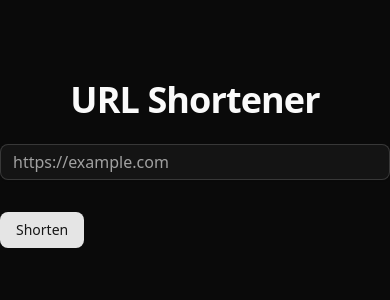
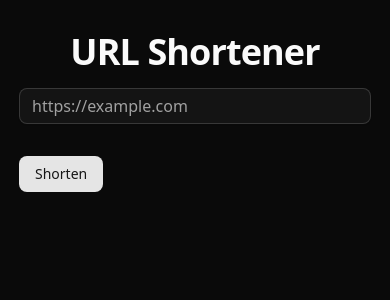
Before and after one commit to bojanstefanovski/url-shortener, a React (Vite) app in the folder my-app/: page / in a window 390 px wide. Shown: the top 300 px of the page. Built offline with nearby package versions, Linux system fonts and the light colour scheme.

Commit message:
improved responsive

```diff
--- a/my-app/src/App.tsx
+++ b/my-app/src/App.tsx
@@ -109,7 +109,7 @@ export const App =() => {
   return (
     <ThemeProvider defaultTheme="dark" storageKey="vite-ui-theme">
 
-      <div className="container mx-auto max-w-xl gap-6 flex flex-col mt-20">
+      <div className="container mx-auto px-4 sm:px-6 lg:px-8 max-w-sm sm:max-w-md md:max-w-lg lg:max-w-xl xl:max-w-2xl gap-4 sm:gap-6 flex flex-col mt-8 sm:mt-12 md:mt-16 lg:mt-20">
 
         <h1 className="scroll-m-20 text-center text-4xl font-extrabold tracking-tight text-balance">URL Shortener</h1>
 
@@ -134,8 +134,8 @@ export const App =() => {
             <AlertDescription className="space-y-2">
               <p>{alert.message}</p>
               {alert.url && (
-                <div className="flex items-center gap-2 p-2 bg-muted rounded-md">
-                  <code className="flex-1 text-sm">{alert.url}</code>
+                <div className="flex items-center justify-center gap-2 p-2 bg-muted rounded-md">
+                  <code className="flex-1 text-sm break-all overflow-hidden">{alert.url}</code>
                   <CopyButton
                     text={alert.url}
                   />
```
